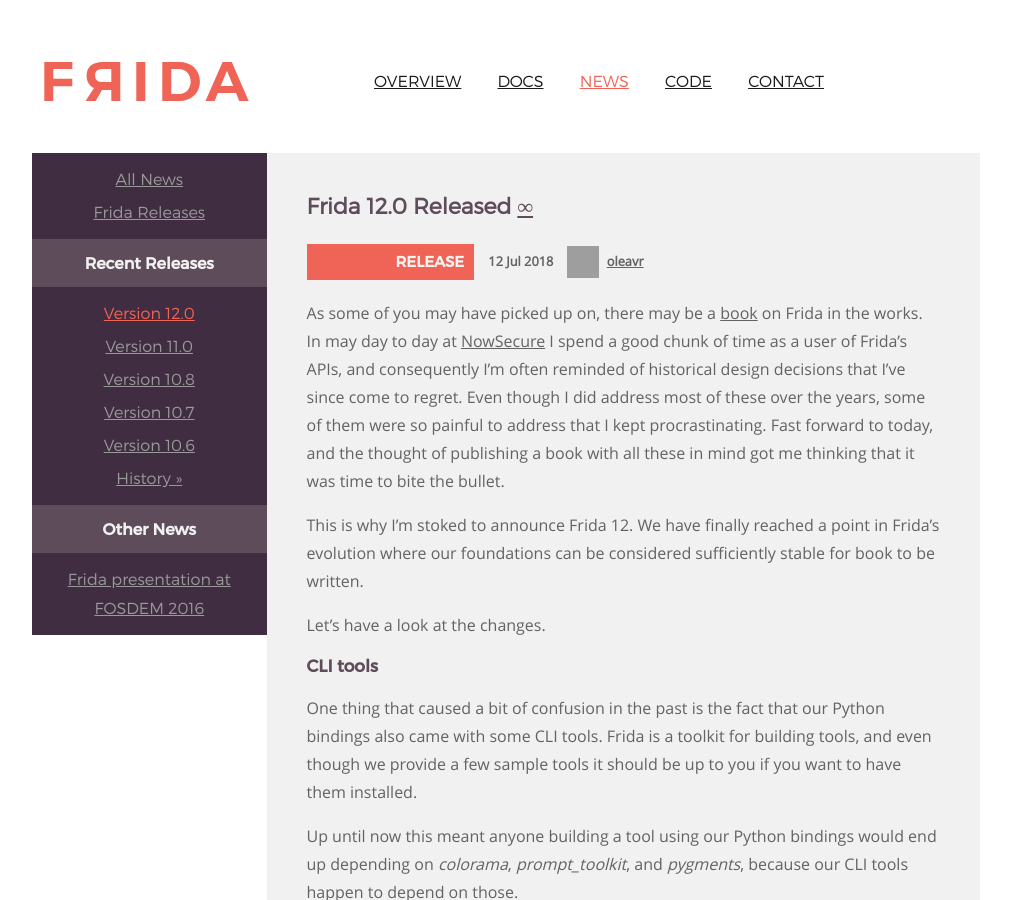
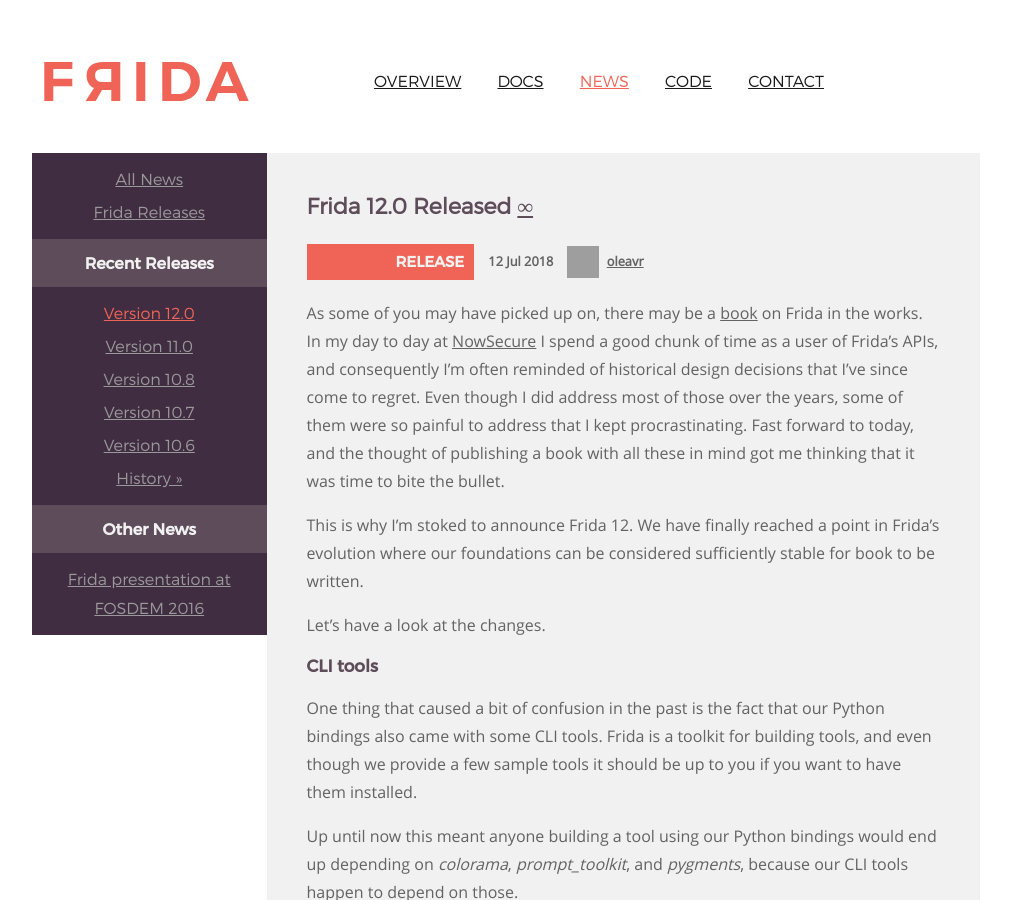
Before and after one commit to frida/frida-website, a Jekyll site: the page built from _posts/2018-07-12-frida-12-0-released.markdown, in a window 1280 px wide and 900 px high. Shown: the whole window, without its empty margins (129-1140 px from the left). Built offline with Jekyll 4.4.1, drawn with Linux system fonts in a browser that asks for light colours; grey boxes are pictures that could not be loaded.

Commit message:
Fix typo and improve wording

```diff
--- a/_posts/2018-07-12-frida-12-0-released.markdown
+++ b/_posts/2018-07-12-frida-12-0-released.markdown
@@ -8,10 +8,10 @@ categories: [release]
 ---
 
 As some of you may have picked up on, there may be a [book][] on Frida in the
-works. In may day to day at [NowSecure][] I spend a good chunk of time as a user
+works. In my day to day at [NowSecure][] I spend a good chunk of time as a user
 of Frida's APIs, and consequently I'm often reminded of historical design
 decisions that I've since come to regret. Even though I did address most of
-these over the years, some of them were so painful to address that I kept
+those over the years, some of them were so painful to address that I kept
 procrastinating. Fast forward to today, and the thought of publishing a book
 with all these in mind got me thinking that it was time to bite the bullet.
 
```
